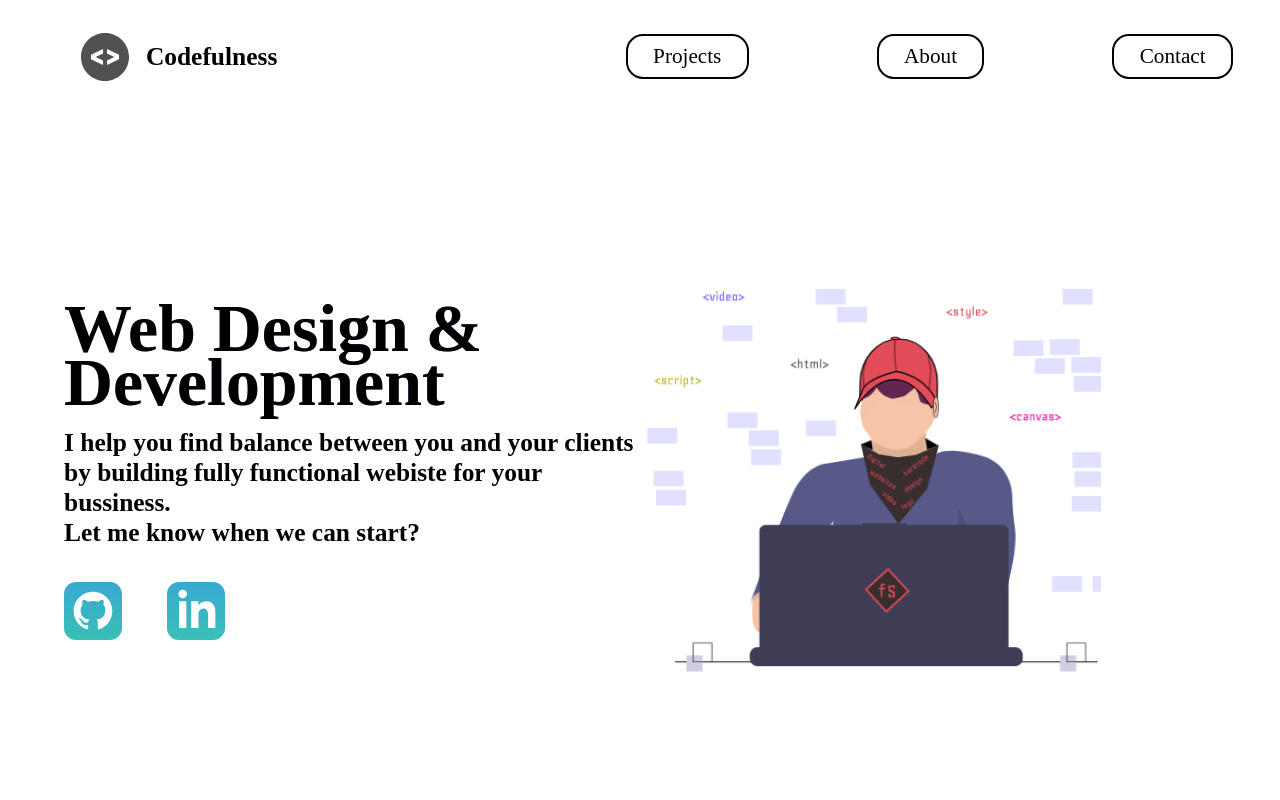
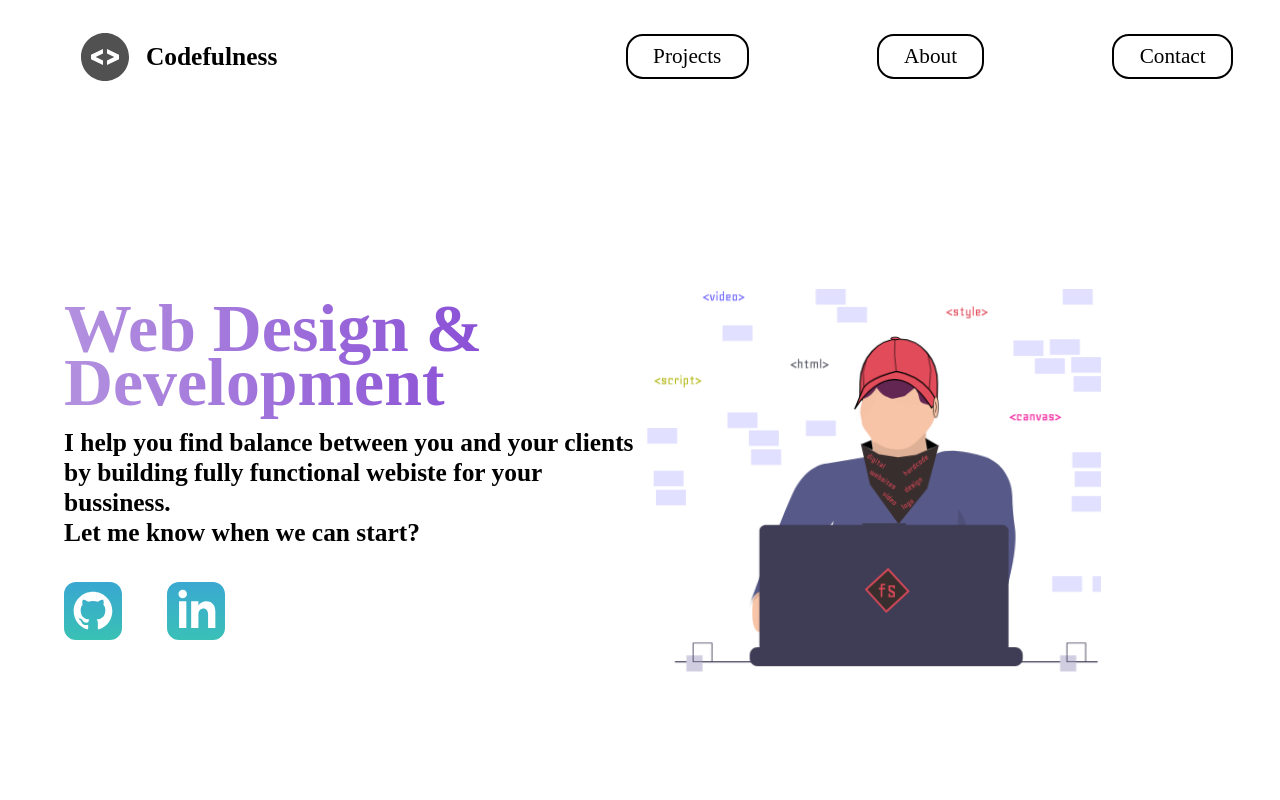
Before and after one commit to codefulness-dev/codefulness-dev.github.io, a plain HTML site: page index.html in a window 1280 px wide. Shown: the top 800 px of the page. Drawn offline with Linux system fonts and the light colour scheme.

Commit message:
Update style.css

```diff
--- a/css/style.css
+++ b/css/style.css
@@ -155,8 +155,8 @@ nav ul {
   padding-bottom: 2rem;
   background: -webkit-gradient(linear, left top, right top, from(#b391df), to(#7b38d3));
   background: linear-gradient(left, #b391df, #7b38d3);
-  background-clip: text;
-  -text-fill-color: transparent;
+  -webkit-background-clip: text;
+  -webkit-text-fill-color: transparent;
   display: inline-block;
   line-height: 0.8;
 }
```
